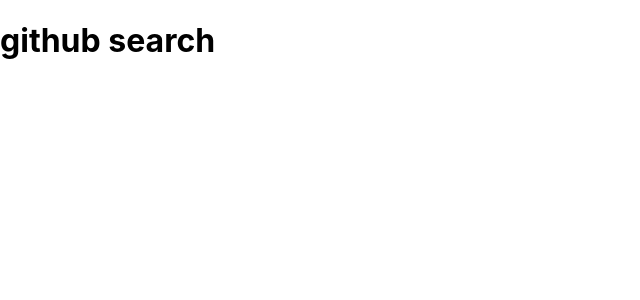
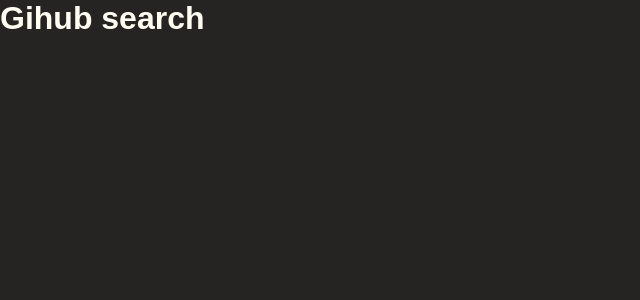
Before and after one commit to Emillyalmeida/git-hub-search, a React (Create React App) app: page / in a window 1280 px wide. Shown: the top 300 px of the page, without its empty margins (0-640 px from the left). Built offline with nearby package versions, Linux system fonts and the light colour scheme.

Commit message:
feat(providers): create providers user

```diff
--- a/src/App.js
+++ /dev/null
@@ -1,9 +0,0 @@
-function App() {
-  return (
-    <div className="App">
-      <h1>github search</h1>
-    </div>
-  );
-}
-
-export default App;
--- /dev/null
+++ b/src/App.jsx
@@ -0,0 +1,14 @@
+import GlobalStyle from "./styles/global";
+
+function App() {
+  return (
+    <>
+      <GlobalStyle />
+      <header>
+        <h1>Gihub search</h1>
+      </header>
+    </>
+  );
+}
+
+export default App;
--- a/src/styles/global.js
+++ b/src/styles/global.js
@@ -11,20 +11,21 @@ export default createGlobalStyle`
     list-style: none;
 }
 :root{
-    --color-background: #000;
-    --color-text:#fff;
+    --color-background: #252422;
+    --color-text:#fffcf2;
 }
 html{
     overflow: unset;
 }
-body, input, button, textarea{
+body{
     font-family: 'Hind', sans-serif;
     font-size: 1rem;
-    color: var(--color-text)
+    background-color: var(--color-background);
+
 }
 h1, h2, h3, h4, h5, h6{
-    font-family: 'Baloo Chettan 2', cursive;
     font-weight: 700;
+    color: var(--color-text)
 }
 button{
     cursor: pointer;
```
Also changed, not shown: src/index.js (+6 -6 lines), src/providers/infoUser/index.jsx (added, +70 -0 lines), src/providers/index.js (added).
